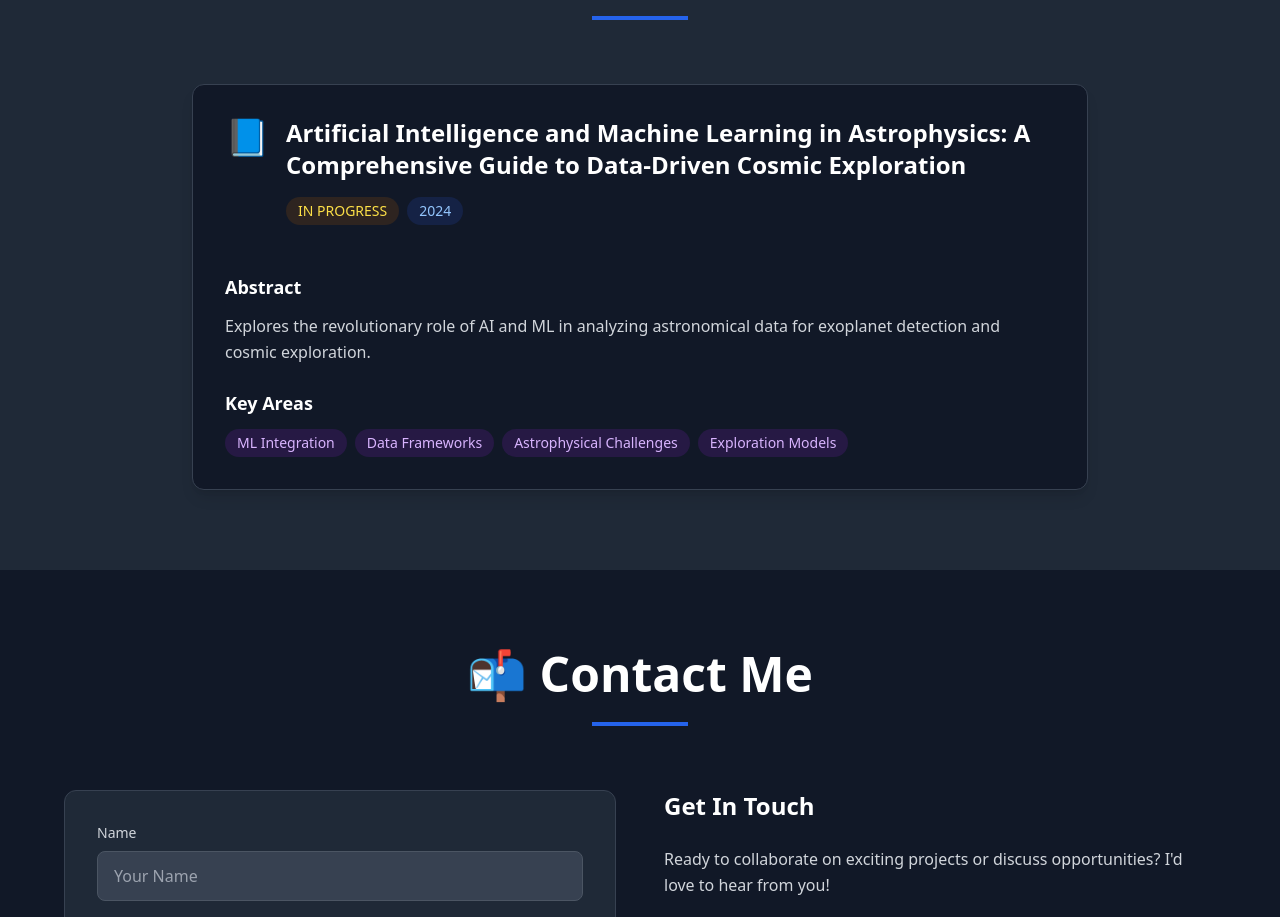
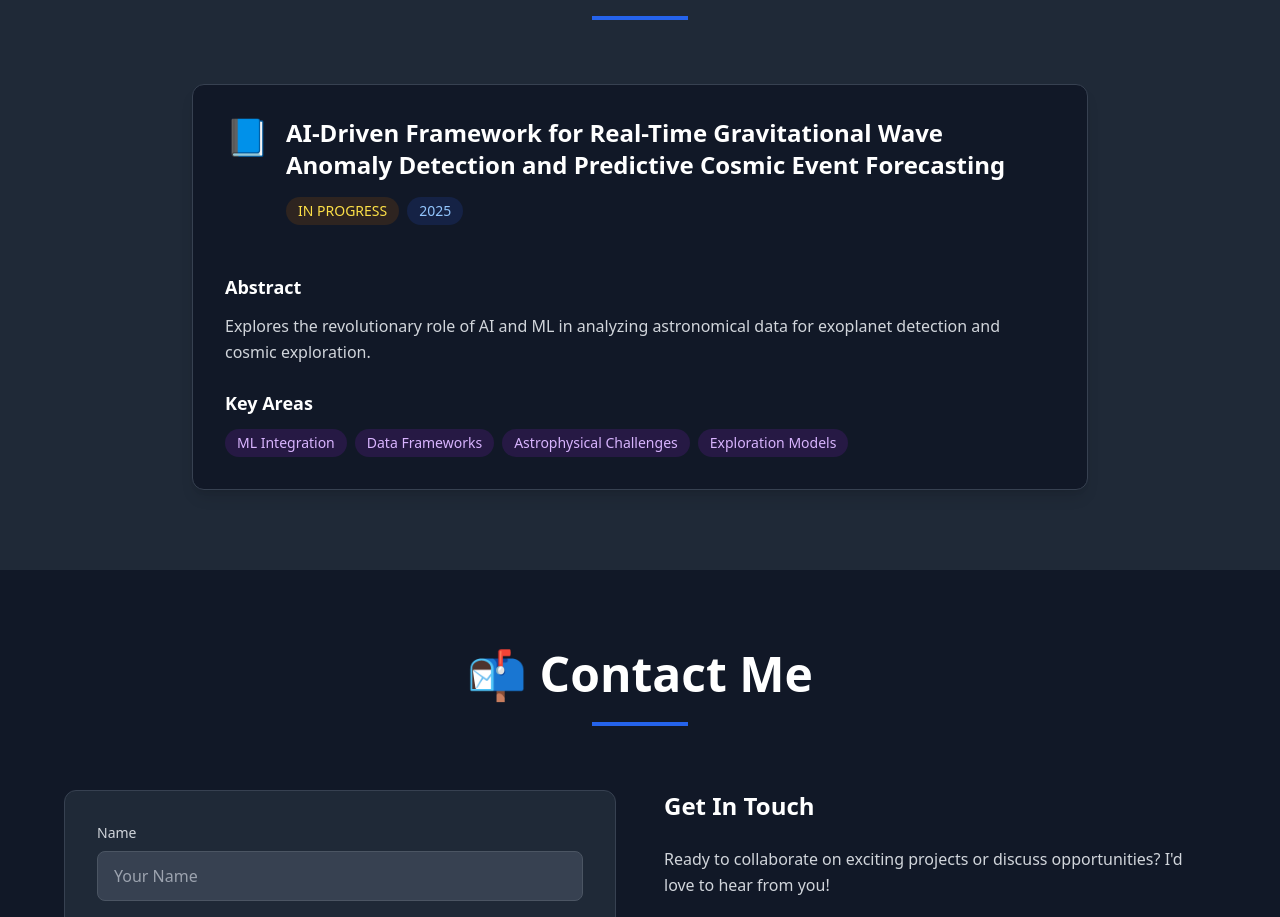
Before and after one commit to sneharawat080/portfolio-sneha, a React (Vite) app: page / in a window 1280 px wide. Shown: the part 6816-7733 px from the top of the page. Built offline with nearby package versions, Linux system fonts and the light colour scheme.

Commit message:
Update research topic and year
Updated the research topic to "AI-Driven Framework for Real-Time Gravitational Wave Anomaly Detection and Predictive Cosmic Event Forecasting" and the year to 2025 in the Research section.

```diff
--- a/src/components/ResearchSection.tsx
+++ b/src/components/ResearchSection.tsx
@@ -16,7 +16,7 @@ export const ResearchSection = () => {
               <span className="text-4xl">📘</span>
               <div className="flex-1">
                 <h3 className="text-2xl font-bold text-gray-900 dark:text-white mb-4">
-                  Artificial Intelligence and Machine Learning in Astrophysics: A Comprehensive Guide to Data-Driven Cosmic Exploration
+                  AI-Driven Framework for Real-Time Gravitational Wave Anomaly Detection and Predictive Cosmic Event Forecasting
                 </h3>
 
                 <div className="flex flex-wrap gap-2 mb-6">
@@ -24,7 +24,7 @@ export const ResearchSection = () => {
                     IN PROGRESS
                   </span>
                   <span className="bg-blue-100 text-blue-800 dark:bg-blue-900/30 dark:text-blue-300 text-sm font-medium px-3 py-1 rounded-full">
-                    2024
+                    2025
                   </span>
                 </div>
               </div>
```
